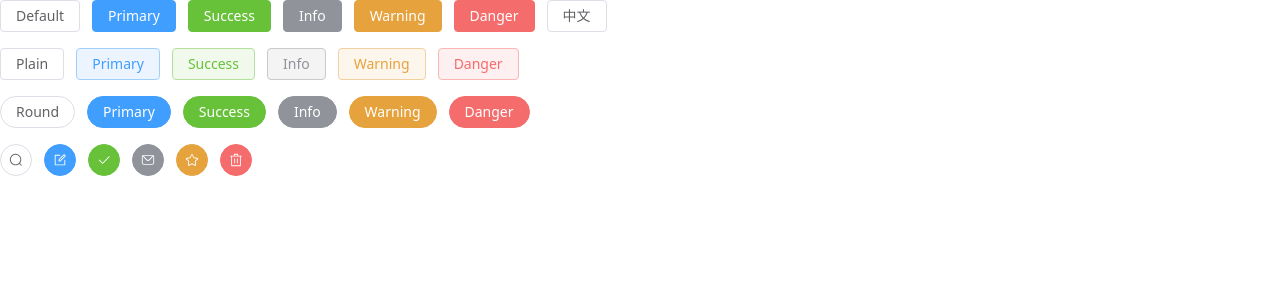
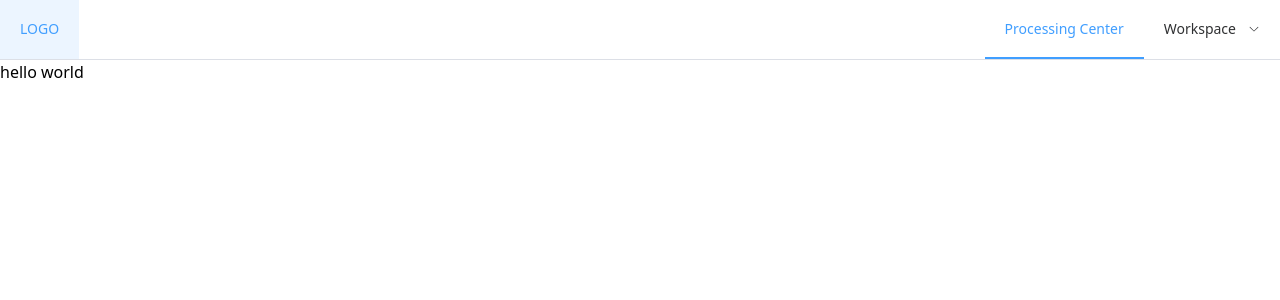
Before and after one commit to comskie/apokon-website, a Nuxt app: page / in a window 1280 px wide. Shown: the top 300 px of the page. Built offline with nearby package versions, Linux system fonts and the light colour scheme.

Commit message:
Update app.vue

```diff
--- a/app.vue
+++ b/app.vue
@@ -1,49 +1,5 @@
 <template>
-  <el-row class="mb-4">
-    <el-button>Default</el-button>
-    <el-button type="primary">Primary</el-button>
-    <el-button type="success">Success</el-button>
-    <el-button type="info">Info</el-button>
-    <el-button type="warning">Warning</el-button>
-    <el-button type="danger">Danger</el-button>
-    <el-button>中文</el-button>
-  </el-row>
-
-  <el-row class="mb-4">
-    <el-button plain>Plain</el-button>
-    <el-button type="primary" plain>Primary</el-button>
-    <el-button type="success" plain>Success</el-button>
-    <el-button type="info" plain>Info</el-button>
-    <el-button type="warning" plain>Warning</el-button>
-    <el-button type="danger" plain>Danger</el-button>
-  </el-row>
-
-  <el-row class="mb-4">
-    <el-button round>Round</el-button>
-    <el-button type="primary" round>Primary</el-button>
-    <el-button type="success" round>Success</el-button>
-    <el-button type="info" round>Info</el-button>
-    <el-button type="warning" round>Warning</el-button>
-    <el-button type="danger" round>Danger</el-button>
-  </el-row>
-
-  <el-row>
-    <el-button :icon="Search" circle />
-    <el-button type="primary" :icon="Edit" circle />
-    <el-button type="success" :icon="Check" circle />
-    <el-button type="info" :icon="Message" circle />
-    <el-button type="warning" :icon="Star" circle />
-    <el-button type="danger" :icon="Delete" circle />
-  </el-row>
+  <div>
+    <NuxtPage />
+  </div>
 </template>
-
-<script lang="ts" setup>
-import {
-  Check,
-  Delete,
-  Edit,
-  Message,
-  Search,
-  Star,
-} from '@element-plus/icons-vue'
-</script>
```
